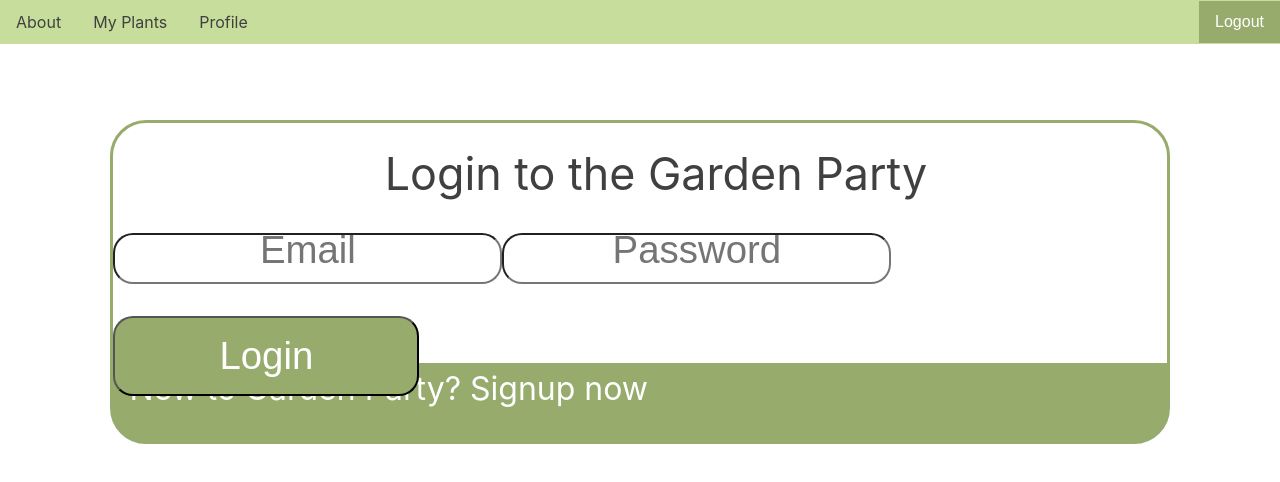
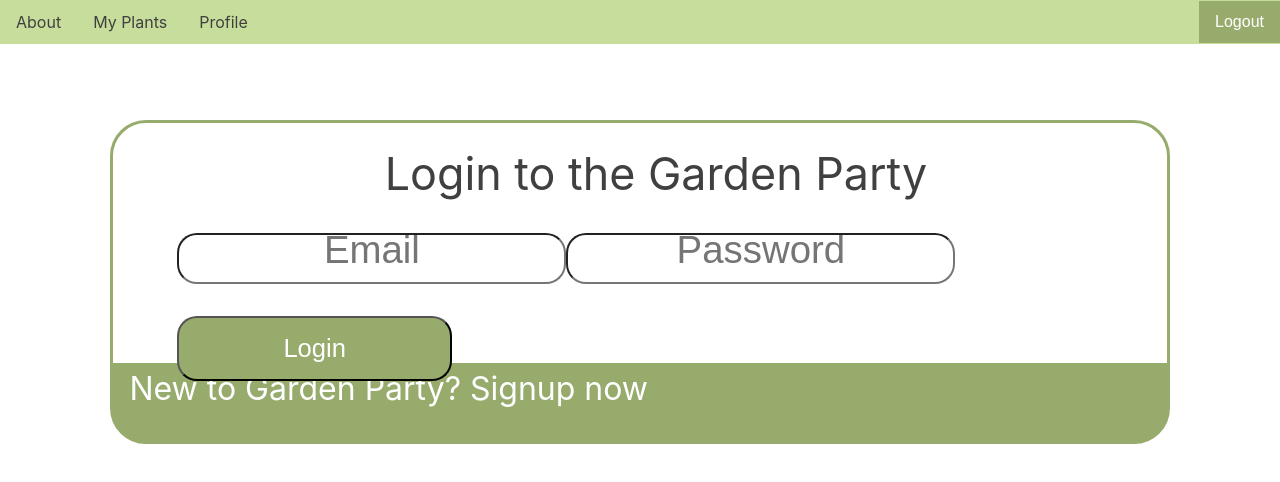
Before and after one commit to pirainogi/garden-pi-frontend, a React (Create React App) app: page /login in a window 1280 px wide. Shown: the top 482 px of the page. Built offline with nearby package versions, Linux system fonts and the light colour scheme; no server answers.

Commit message:
pushing everything bc I have internet

```diff
--- a/src/css/loginForm.css
+++ b/src/css/loginForm.css
@@ -20,15 +20,15 @@
   display: flex;
   flex-direction: column;
   position: relative;
-  justify-content: space-evenly;
 }
 
 .login-row1 {
-
+  padding-left: 5vw;
+  padding-right: 5vw;
 }
 
 .login-row2 {
-
+  padding-left: 5vw;
 }
 
 .login-input input {
@@ -51,9 +51,7 @@
   border-radius: 20px;
   color: white;
   text-decoration: none;
-  font-size: 3vw;
-  /* margin-top: 2vh;
-  margin-left: 5.5vh; */
+  font-size: 2vw;
 }
 
 .bottombox {
```
